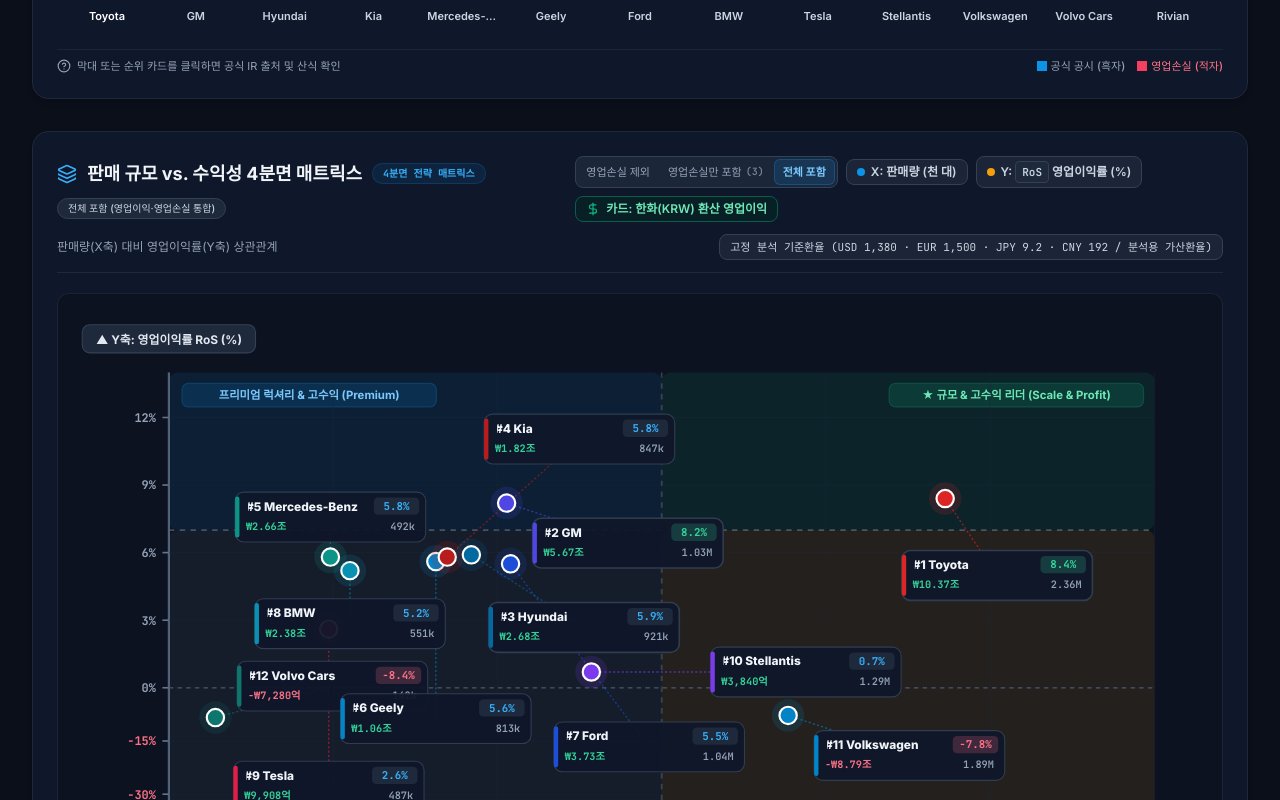
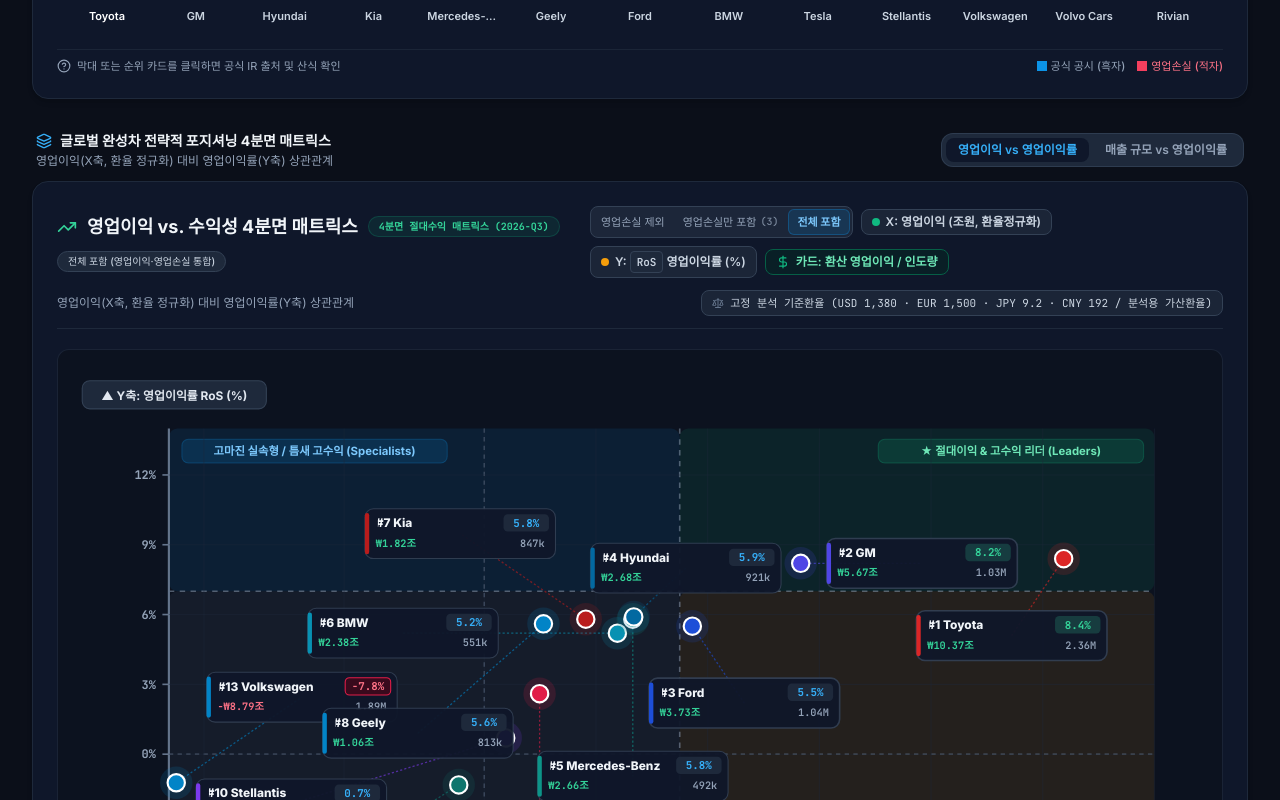
Before and after one commit to chbaede/autometrics-intelligence, a React (Vite) app: page / in a window 1280 px wide. Shown: the part 2860-3660 px from the top of the page. Built offline with nearby package versions, Linux system fonts and the light colour scheme.

Commit message:
refactor: simplify overview UI, eliminate redundant banners, and unify 4-quadrant scatter matrix

```diff
--- a/src/components/layout/Footer.tsx
+++ b/src/components/layout/Footer.tsx
@@ -20,8 +20,8 @@ export const Footer: React.FC = () => {
             </div>
             <p className="text-slate-600 dark:text-slate-400 text-xs leading-relaxed max-w-md">
               {language === 'ko'
-                ? '글로벌 주요 완성차 OEM(VW, Toyota, Tesla, BYD, BMW, Mercedes, Stellantis, Hyundai, Kia, Ford, GM, Geely, Honda, Nissan)의 공식 IR 실적 및 공시 데이터를 실시간 비교/분석하는 전문 금융 및 엔지니어링 인텔리전스 플랫폼입니다.'
-                : 'Source-backed quantitative intelligence dashboard for major global automotive OEMs (VW, Toyota, Tesla, BYD, BMW, Mercedes, Stellantis, Hyundai, Kia, Ford, GM, Geely, Honda, Nissan). Built exclusively on verified investor relations disclosures, SEC filings, and quarterly earnings presentations.'}
+                ? '글로벌 주요 완성차 16개 OEM(VW, Toyota, Tesla, BYD, BMW, Mercedes, Stellantis, Hyundai, Kia, Ford, GM, Geely, Honda, Nissan, Volvo, Rivian)의 공식 IR 실적 및 공시 데이터를 실시간 비교/분석하는 전문 금융 및 엔지니어링 인텔리전스 플랫폼입니다.'
+                : 'Source-backed quantitative intelligence dashboard for 16 major global automotive OEMs (VW, Toyota, Tesla, BYD, BMW, Mercedes, Stellantis, Hyundai, Kia, Ford, GM, Geely, Honda, Nissan, Volvo, Rivian). Built exclusively on verified investor relations disclosures, SEC filings, and quarterly earnings presentations.'}
             </p>
             <div className="flex items-center gap-2 text-[11px] text-slate-500 dark:text-slate-400">
               <ShieldCheck className="w-4 h-4 text-brand-500 dark:text-brand-400" />
--- a/src/pages/GlobalOverviewPage.tsx
+++ b/src/pages/GlobalOverviewPage.tsx
@@ -12,7 +12,6 @@ import { MetricObservation, PeriodType, VolumeDefinition } from '../types/metric
 import {
   formatPeriodLabel,
   matchesVolumeFilter,
-  getVolumeDefinitionLabel,
 } from '../utils/metricCalculations';
 import {
   validateScatterObservationCompatibility,
@@ -38,6 +37,8 @@ import {
   convertMillionsToUSD,
   formatOriginalCurrencyCompact,
 } from '../utils/currencyUtils';
+import { METRIC_OBSERVATIONS } from '../data/observations';
+import { SOURCE_DOCUMENTS } from '../data/sources';
 import {
   ShieldCheck,
   Building2,
@@ -50,6 +51,7 @@ import {
   ChevronDown,
   ChevronUp,
   TrendingUp,
+  Layers,
 } from 'lucide-react';
 
 export const GlobalOverviewPage: React.FC = () => {
@@ -67,6 +69,7 @@ export const GlobalOverviewPage: React.FC = () => {
   const [volumeDefinitionFilter, setVolumeDefinitionFilter] = useState<'all' | VolumeDefinition>('all');
   const [mobileFiltersOpen, setMobileFiltersOpen] = useState<boolean>(false);
   const [trendCadence, setTrendCadence] = useState<'quarterly' | 'annual'>('quarterly');
+  const [scatterMode, setScatterMode] = useState<'profit' | 'revenue'>('profit');
 
   const [topFiveMode, setTopFiveMode] = useState<boolean>(false);
 
@@ -182,7 +185,6 @@ export const GlobalOverviewPage: React.FC = () => {
 
   // Observations for Sales Bar Chart (ranked descending) - filtered by volumeDefinitionFilter if active
   const allPeriodSalesObs = getObservations(selectedCompanies, ['deliveries_global'], selectedPeriod);
-  const totalPeriodSalesCount = allPeriodSalesObs.length;
 
   const salesObs = allPeriodSalesObs
     .filter((obs) => matchesVolumeFilter(obs, 'deliveries_global', volumeDefinitionFilter))
@@ -192,22 +194,6 @@ export const GlobalOverviewPage: React.FC = () => {
     }))
     .filter((o) => o.company)
     .sort((a, b) => (b.observation.value ?? -Infinity) - (a.observation.value ?? -Infinity));
-
-  // Volume filter disclosure metrics
-  const excludedByPerimeterCount =
-    volumeDefinitionFilter === 'all'
-      ? 0
-      : allPeriodSalesObs.filter(
-          (o) =>
-            o.volumeDefinition &&
-            o.volumeDefinition !== 'unknown' &&
-            o.volumeDefinition !== volumeDefinitionFilter
-        ).length;
-
-  const excludedByUnclassifiedCount =
-    volumeDefinitionFilter === 'all'
-      ? 0
-      : allPeriodSalesObs.filter((o) => !o.volumeDefinition || o.volumeDefinition === 'unknown').length;
 
   // Observations for Actual Earnings Bar Chart (Operating Income or Revenue, ranked descending)
   // Normalized to KRW Trillions (ko) or USD Billions (en) for cross-OEM comparability
@@ -760,30 +746,6 @@ export const GlobalOverviewPage: React.FC = () => {
 
       {/* SECTION 1: Core Volume & Profitability Benchmarks (Ranked Descending - One Chart Per Row) */}
       <div className="flex flex-col gap-6 w-full">
-        {volumeDefinitionFilter !== 'all' && (
-          <div className="p-3 rounded-xl bg-slate-50 dark:bg-slate-900/80 border border-slate-200 dark:border-slate-800 flex items-center justify-between gap-2 flex-wrap text-xs">
-            <div className="flex items-center gap-1.5 font-medium text-slate-700 dark:text-slate-300">
-              <Filter className="w-3.5 h-3.5 text-brand-600 dark:text-brand-400" />
-              <span>
-                {language === 'ko'
-                  ? `[${getVolumeDefinitionLabel(volumeDefinitionFilter, language).full}] 공시 기준 필터 적용: 선택 기업 ${totalPeriodSalesCount}개 중 ${salesObs.length}개 표시`
-                  : `Filtered by ${getVolumeDefinitionLabel(volumeDefinitionFilter, language).full}: ${salesObs.length} of ${totalPeriodSalesCount} selected OEMs shown`}
-              </span>
-            </div>
-            <div className="flex items-center gap-2 text-[11px] font-mono">
-              {excludedByPerimeterCount > 0 && (
-                <span className="px-2 py-0.5 rounded bg-slate-200/80 dark:bg-slate-800 text-slate-600 dark:text-slate-400">
-                  {language === 'ko' ? `타 공시 기준 제외 ${excludedByPerimeterCount}개` : `${excludedByPerimeterCount} other perimeters excluded`}
-                </span>
-              )}
-              {excludedByUnclassifiedCount > 0 && (
-                <span className="px-2 py-0.5 rounded bg-amber-500/10 text-amber-700 dark:text-amber-400 border border-amber-500/30 font-bold">
-                  {language === 'ko' ? `공시 기준 미확인/미분류 제외 ${excludedByUnclassifiedCount}개` : `${excludedByUnclassifiedCount} unverified/unclassified excluded`}
-                </span>
-              )}
-            </div>
-          </div>
-        )}
         <MetricBarChart
           title={
             volumeDefinitionFilter === 'retail_deliveries'
@@ -899,22 +861,51 @@ export const GlobalOverviewPage: React.FC = () => {
         />
       </div>
 
-      {/* SECTION 2: 4-Quadrant Strategic Volume vs Margin Matrix */}
-      <div className="w-full">
-        <MarginScatterChart
-          title={t.charts.revenueVsMargin}
-          subtitle={appendFilterSubtitle(t.charts.revenueVsMarginSubtitle)}
-          points={scatterPoints}
-          periodType={currentPeriodType}
-          profitFilterMode={profitFilterMode}
-          onProfitFilterModeChange={setProfitFilterMode}
-          lossCompanyCount={lossCompaniesInPeriod.length}
-          filterBadgeLabel={profitFilterBadgeLabel}
-        />
+      {/* SECTION 2: 4-Quadrant Strategic Positioning Matrix (Unified View) */}
+      <div className="w-full space-y-3">
+        <div className="flex flex-col sm:flex-row sm:items-center justify-between gap-3 px-1">
+          <div>
+            <h3 className="text-sm font-bold text-slate-900 dark:text-slate-100 flex items-center gap-2">
+              <Layers className="w-4 h-4 text-brand-600 dark:text-brand-400" />
+              <span>
+                {language === 'ko'
+                  ? '글로벌 완성차 전략적 포지셔닝 4분면 매트릭스'
+                  : 'OEM Strategic Positioning 4-Quadrant Matrix'}
+              </span>
+            </h3>
+            <p className="text-xs text-slate-500 dark:text-slate-400 mt-0.5">
+              {scatterMode === 'profit'
+                ? appendFilterSubtitle(t.charts.profitVsMarginSubtitle)
+                : appendFilterSubtitle(t.charts.revenueVsMarginSubtitle)}
+            </p>
           </div>
 
-      {/* SECTION 2-B: 4-Quadrant Strategic Operating Profit vs Margin Matrix */}
-      <div className="w-full">
+          {/* Matrix Mode Switcher: Profit vs Revenue */}
+          <div className="flex items-center gap-1 bg-slate-100 dark:bg-slate-800 p-1 rounded-xl self-start sm:self-auto border border-slate-200 dark:border-slate-700/80">
+            <button
+              onClick={() => setScatterMode('profit')}
+              className={`px-3 py-1 text-xs font-semibold rounded-lg transition ${
+                scatterMode === 'profit'
+                  ? 'bg-white dark:bg-slate-900 text-brand-600 dark:text-brand-400 shadow-xs font-bold'
+                  : 'text-slate-600 dark:text-slate-400 hover:text-slate-900 dark:hover:text-white'
+              }`}
+            >
+              {language === 'ko' ? '영업이익 vs 영업이익률' : 'Operating Profit vs Margin'}
+            </button>
+            <button
+              onClick={() => setScatterMode('revenue')}
+              className={`px-3 py-1 text-xs font-semibold rounded-lg transition ${
+                scatterMode === 'revenue'
+                  ? 'bg-white dark:bg-slate-900 text-brand-600 dark:text-brand-400 shadow-xs font-bold'
+                  : 'text-slate-600 dark:text-slate-400 hover:text-slate-900 dark:hover:text-white'
+              }`}
+            >
+              {language === 'ko' ? '매출 규모 vs 영업이익률' : 'Revenue Scale vs Margin'}
+            </button>
+          </div>
+        </div>
+
+        {scatterMode === 'profit' ? (
           <ProfitScatterChart
             title={t.charts.profitVsMargin}
             subtitle={appendFilterSubtitle(t.charts.profitVsMarginSubtitle)}
@@ -927,6 +918,18 @@ export const GlobalOverviewPage: React.FC = () => {
             lossCompanyCount={lossCompaniesInPeriod.length}
             filterBadgeLabel={profitFilterBadgeLabel}
           />
+        ) : (
+          <MarginScatterChart
+            title={t.charts.revenueVsMargin}
+            subtitle={appendFilterSubtitle(t.charts.revenueVsMarginSubtitle)}
+            points={scatterPoints}
+            periodType={currentPeriodType}
+            profitFilterMode={profitFilterMode}
+            onProfitFilterModeChange={setProfitFilterMode}
+            lossCompanyCount={lossCompaniesInPeriod.length}
+            filterBadgeLabel={profitFilterBadgeLabel}
+          />
+        )}
       </div>
 
       {/* SECTION 3: Multi-Period Historical Trend Trajectory */}
@@ -1010,17 +1013,17 @@ export const GlobalOverviewPage: React.FC = () => {
       </div>
 
       {/* SECTION 5: Dedicated Data Table Hub Card & Collapsible Terminal */}
-      <div className="bg-gradient-to-r from-slate-50 via-white to-brand-50/40 dark:from-slate-900 dark:via-slate-900 dark:to-slate-800 text-slate-900 dark:text-white rounded-2xl p-4 sm:p-7 shadow-md dark:shadow-xl border border-slate-200/90 dark:border-slate-700/80 flex flex-col md:flex-row items-start md:items-center justify-between gap-5 transition-colors">
+      <div className="bg-gradient-to-r from-slate-50 via-white to-brand-50/40 dark:from-slate-900 dark:via-slate-900 dark:to-slate-800 text-slate-900 dark:text-white rounded-2xl p-4 sm:p-6 shadow-md dark:shadow-xl border border-slate-200/90 dark:border-slate-700/80 flex flex-col md:flex-row items-start md:items-center justify-between gap-4 transition-colors">
         <div className="space-y-1.5 max-w-2xl">
           <div className="flex items-center gap-2">
             <span className="text-xs font-mono font-bold px-2.5 py-0.5 rounded-full bg-brand-500/10 dark:bg-brand-500/20 text-brand-700 dark:text-brand-400 border border-brand-500/20 dark:border-brand-500/30">
               {language === 'ko' ? '공식 IR 데이터 허브' : 'Official Disclosures Hub'}
             </span>
             <span className="text-xs text-slate-500 dark:text-slate-400 font-mono">
-              240+ Verified Points • 57 Primary Sources
+              {METRIC_OBSERVATIONS.length}+ Verified Points • {SOURCE_DOCUMENTS.length} Primary Sources
             </span>
           </div>
-          <h3 className="text-lg font-bold text-slate-900 dark:text-white">
+          <h3 className="text-base sm:text-lg font-bold text-slate-900 dark:text-white">
             {language === 'ko'
               ? '글로벌 완성차 공식 IR 공시 종합 데이터 및 출처 감사 테이블'
               : 'Global OEM Consolidated Disclosures & Audit Registry'}
@@ -1032,24 +1035,24 @@ export const GlobalOverviewPage: React.FC = () => {
           </p>
         </div>
 
-        <div className="flex items-center gap-3 shrink-0 flex-wrap">
+        <div className="flex items-center gap-2.5 shrink-0 flex-wrap">
           <button
             onClick={() => setShowInlineTable(!showInlineTable)}
-            className="px-4 py-2.5 rounded-xl text-xs font-bold text-slate-700 dark:text-slate-200 bg-white hover:bg-slate-100 dark:bg-slate-800 dark:hover:bg-slate-750 border border-slate-200 dark:border-slate-600 transition flex items-center gap-1.5 shadow-xs"
+            className="px-3.5 py-2 rounded-xl text-xs font-bold text-slate-700 dark:text-slate-200 bg-white hover:bg-slate-100 dark:bg-slate-800 dark:hover:bg-slate-750 border border-slate-200 dark:border-slate-600 transition flex items-center gap-1.5 shadow-xs"
           >
             <TableProperties className="w-4 h-4 text-brand-600 dark:text-brand-400" />
             <span>
               {showInlineTable
                 ? (language === 'ko' ? '테이블 접기' : 'Hide Table')
-                : (language === 'ko' ? '현재 화면에서 테이블 펼치기' : 'Expand Table Inline')}
+                : (language === 'ko' ? '인라인 테이블 펼치기' : 'Expand Table Inline')}
             </span>
           </button>
 
           <Link
             to="/coverage"
-            className="px-4 py-2.5 rounded-xl text-xs font-bold text-white dark:text-slate-950 bg-brand-600 hover:bg-brand-500 dark:bg-brand-400 dark:hover:bg-brand-300 transition flex items-center gap-1.5 shadow-sm font-sans"
+            className="px-4 py-2 rounded-xl text-xs font-bold text-white dark:text-slate-950 bg-brand-600 hover:bg-brand-500 dark:bg-brand-400 dark:hover:bg-brand-300 transition flex items-center gap-1.5 shadow-sm font-sans"
           >
-            <span>{language === 'ko' ? '데이터 커버리지 전용 페이지 이동' : 'Go to Data Coverage Page'}</span>
+            <span>{language === 'ko' ? '데이터 커버리지 전용 페이지' : 'Data Coverage Page'}</span>
             <ExternalLink className="w-3.5 h-3.5" />
           </Link>
         </div>
```
Also changed, not shown: public/404.html (line endings or trailing spaces), src/components/common/SEO.tsx (line endings or trailing spaces), vercel.json, 4 other files (tests, documents, lock files or other folders). Lines whose indentation alone changed are shown as unchanged.
